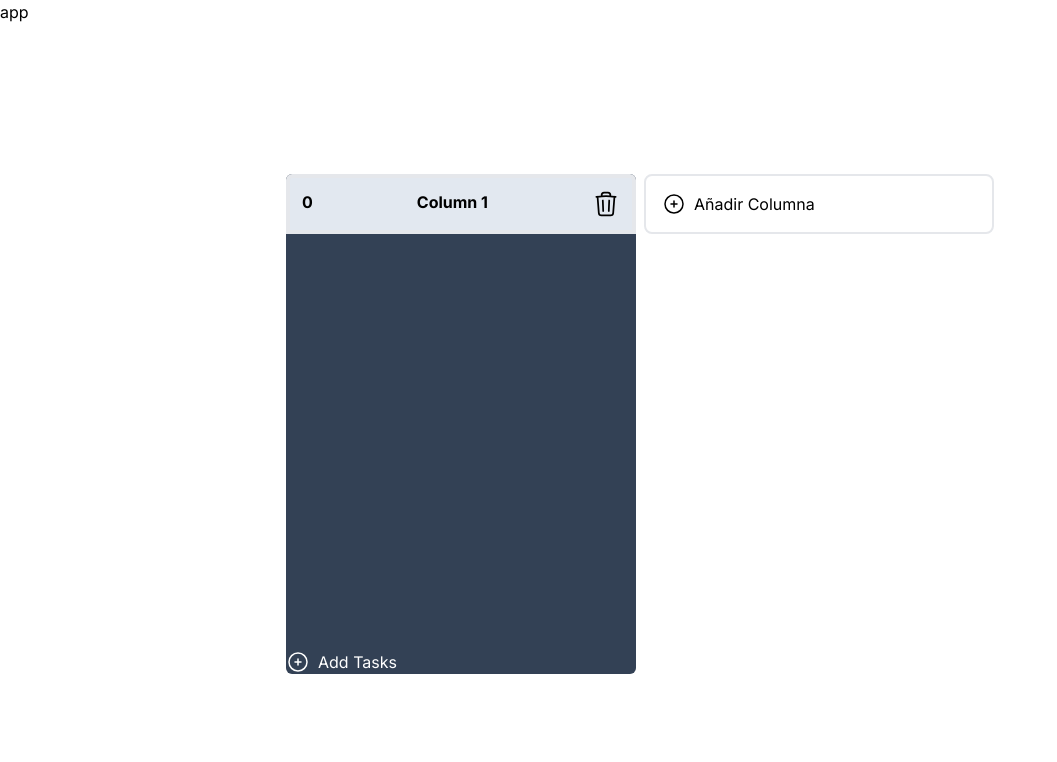
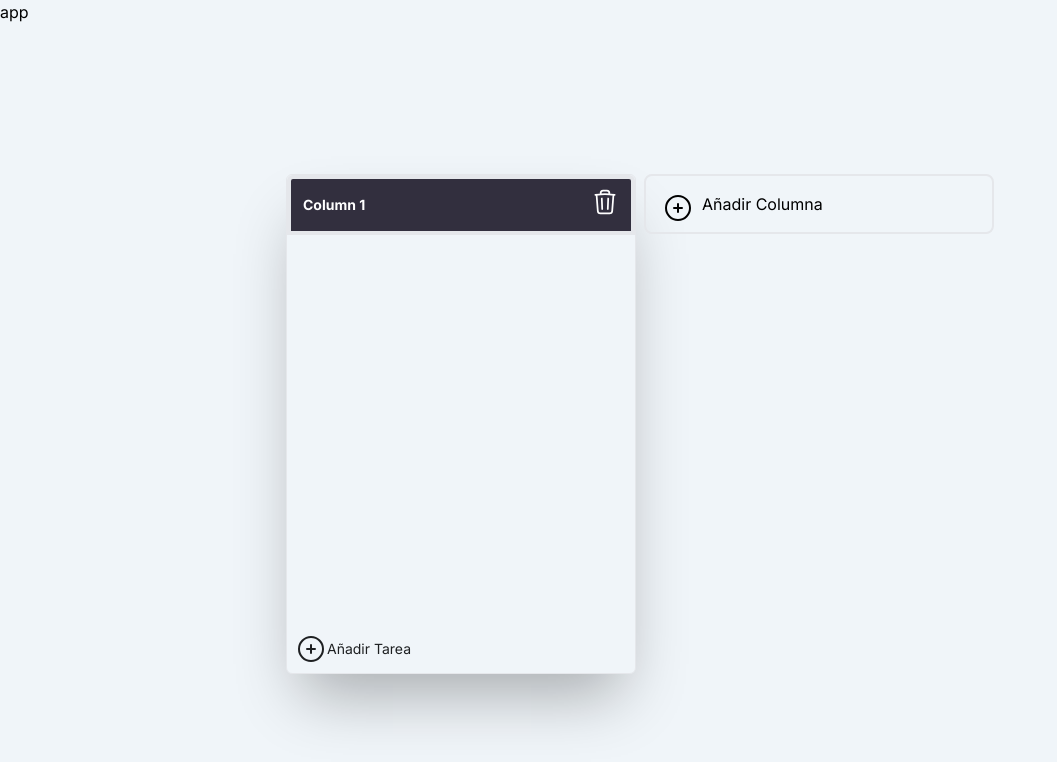
Before and after one commit to Nahuelj/miniJira, a Next.js app: page / in a window 1280 px wide. Both pictures are taken after a click on the button "Añadir Columna". Shown: the top 762 px of the page, without its empty margins (0-1057 px from the left). Built offline with nearby package versions, Linux system fonts and the light colour scheme.

Commit message:
addStyles

```diff
--- a/src/app/components/ColumnaContainer.jsx
+++ b/src/app/components/ColumnaContainer.jsx
@@ -48,7 +48,7 @@
       <div
         ref={setNodeRef}
         style={style}
-        className="w-[350px] h-[500px] max-h-[500px] rounded-md flex flex-col bg-slate-700 opacity-40 border-rose-500 border-4"
+        className="w-[350px] h-[500px]  max-h-[500px] rounded-md flex flex-col bg-slate-700 border-rose-300 border-4"
       >
         {" "}
       </div>
@@ -59,13 +59,11 @@
     <div
       ref={setNodeRef}
       style={style}
-      className="w-[350px] h-[500px] max-h-[500px] rounded-md flex flex-col bg-slate-700 "
+      className="w-[350px] h-[500px] max-h-[500px] rounded-md flex flex-col bg-[#F0F5F9] shadow-[0_35px_60px_-15px_rgba(0,0,0,0.3)] border  "
     >
       <div className="flex   ">
-        <div className="text-md  w-full flex h-[60px] cursor-grab rounded-md rounded-b-none p-3 font-bold border-4 bg-slate-200">
-          <div>
-            <p>0</p>
-          </div>
+        <div className="text-md justify-between items-center w-full flex h-[60px] cursor-grab rounded-md rounded-b-none p-3 font-bold border-4 bg-[#322f3e] text-white ">
+
 
           <div
             {...attributes}
@@ -73,13 +71,13 @@
             onClick={() => {
               setEditMode(true);
             }}
-            className="flex justify-center w-full"
+            className="text-sm w-full"
           >
             {!editMode && column.title}
 
             {editMode && (
               <input
-                className=" focus:border-rose-500 border rounded outline-none px-2"
+                className=" text-black w-full border rounded outline-none px-2"
                 value={column.title}
                 onChange={(e) => updateColumn(column.id, e.target.value)}
                 autoFocus
@@ -99,7 +97,9 @@
               <Trash />
             </button>
           </div>
+
         </div>
+
       </div>
 
       <div className="flex text-white flex-col flex-grow gap-4 p-2 overflow-x-hidden overflow-y-auto">
@@ -117,10 +117,10 @@
 
       <button
         onClick={() => createTask(column.id)}
-        className="flex gap-2 items-center text-white hover:text-green-300"
+        className="flex p-2  items-center text-sm hover:text-[#272343]  text-[#1E2022] "
       >
         <PlusIcon />
-        Add Tasks
+        Añadir Tarea
       </button>
     </div>
   );
--- a/src/app/components/TaskCard.jsx
+++ b/src/app/components/TaskCard.jsx
@@ -1,7 +1,7 @@
 "use client ";
 import React from "react";
 import Trash from "../icons/Trash";
-import { useState,useEffect } from "react";
+import { useState } from "react";
 import { useSortable } from "@dnd-kit/sortable";
 import { CSS } from "@dnd-kit/utilities";
 const TaskCard = ({ task, deleteTask, updateTask }) => {
@@ -57,7 +57,7 @@
         {...listeners}
 
 
-         className="p-5 h-[70px] min-h-[40px] items-center flex text-left rounded-xl hover:ring-2 hover:ring-inset cursor-grab  relative bg-slate-900">
+         className="p-5 h-[70px] min-h-[40px] items-center flex text-left rounded-xl hover:ring-2 hover:ring-inset cursor-grab  relative bg-[#005B99] ">
           <textarea
             className="h-[90%] w-full resize-none border-none rounded bg-transparent text-white focus:outline-none"
             value={task.content}
@@ -76,7 +76,7 @@
 
 
   if(isDragging){
-    return <div style={style} className="p-5 h-[70px] min-h-[40px] items-center flex text-left rounded-xl hover:ring-2 hover:ring-inset cursor-grab  relative bg-slate-900">
+    return <div style={style} className="p-5 h-[70px] min-h-[40px] items-center flex text-left rounded-xl hover:ring-2 hover:ring-inset cursor-grab  relative bg-[#de283b] opacity-5">
 
     </div>
 
@@ -96,7 +96,7 @@
       onClick={toggleEditMode}
       onMouseEnter={() => setMouseIsOver(true)}
       onMouseLeave={() => setMouseIsOver(false)}
-      className="p-5 h-[70px] min-h-[40px] items-center flex text-left rounded-xl hover:ring-2 hover:ring-inset cursor-grab  relative bg-slate-900 text-white"
+      className="p-5 h-[70px] min-h-[40px] items-center flex text-left rounded-xl hover:ring-2 hover:ring-inset cursor-grab  relative bg-[#de283b]  text-white"
     >
       <h2 className="my-auto  w-full overflow-y-auto overflow-x-auto whitespace-pre-wrap ">
         {" "}
--- a/src/app/globals.css
+++ b/src/app/globals.css
@@ -7,6 +7,7 @@
  margin: 0;
  box-sizing: border-box;
  padding: 0;
+ background: #F0F5F9;
 }
 
 
--- a/src/app/icons/PlusIcon.jsx
+++ b/src/app/icons/PlusIcon.jsx
@@ -3,7 +3,7 @@
 const PlusIcon = () => {
   return (
     <div>
-      <svg xmlns="http://www.w3.org/2000/svg" fill="none" viewBox="0 0 24 24" strokeWidth={1.5} stroke="currentColor" className="w-6 h-6">
+      <svg xmlns="http://www.w3.org/2000/svg" fill="none" viewBox="0 0 24 24" strokeWidth={1.5} stroke="currentColor" className="w-8 h-8">
   <path strokeLinecap="round" strokeLinejoin="round" d="M12 9v6m3-3H9m12 0a9 9 0 1 1-18 0 9 9 0 0 1 18 0Z" />
 </svg>
 
```
Lines whose indentation alone changed are shown as unchanged.
